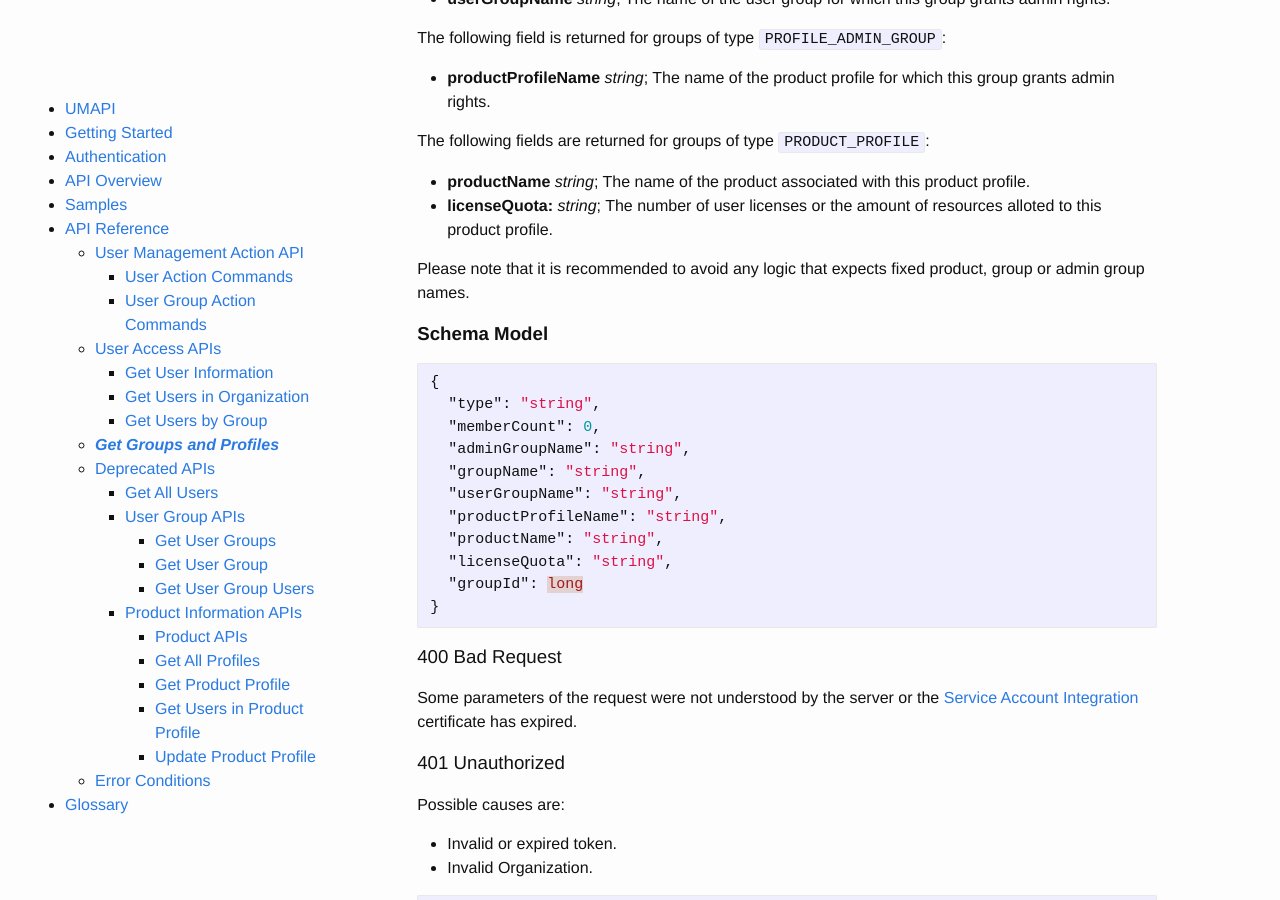
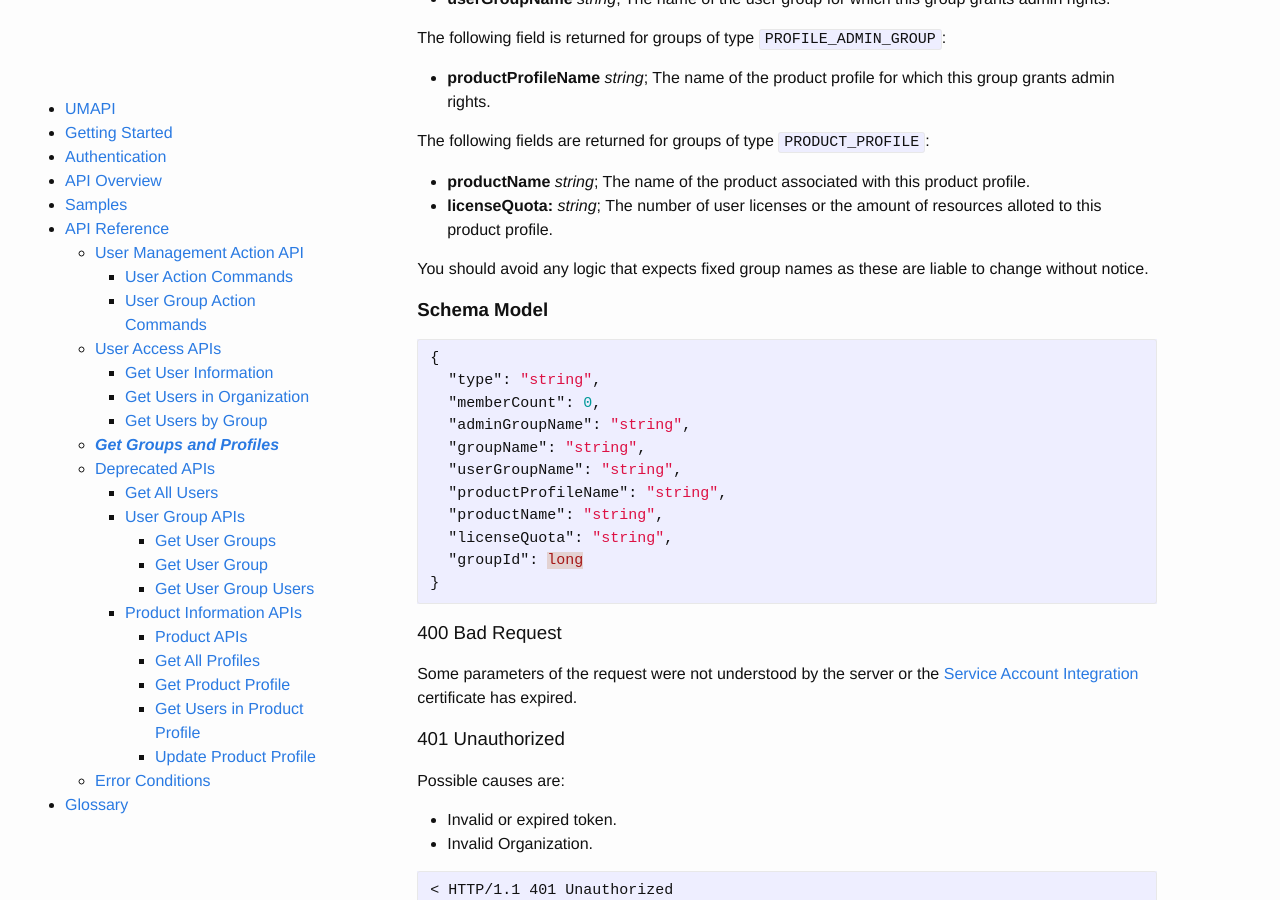
Before and after one commit to adobe-apiplatform/umapi-documentation, a Jekyll site: the page built from docs/en/api/group.md, in a window 1280 px wide and 900 px high, scrolled down 3537 px. Built offline with Jekyll 4.4.1, drawn with Linux system fonts in a browser that asks for light colours; emoji names are drawn with the system emoji font.

```diff
--- a/docs/en/api/group.md
+++ b/docs/en/api/group.md
@@ -142,7 +142,7 @@ The following fields are returned for groups of type `PRODUCT_PROFILE`:
 * __productName__ _string_; The name of the product associated with this product profile.
 * __licenseQuota:__ _string_; The number of user licenses or the amount of resources alloted to this product profile.
 
-Please note that it is recommended to avoid any logic that expects fixed product, group or admin group names.
+You should avoid any logic that expects fixed group names as these are liable to change without notice.
 
 ### __Schema Model__
 
```
Also changed, not shown: docs/en/api/ActionsCmds.md (+1 -1 lines), docs/en/api/getUser.md (+1 -1 lines), docs/en/api/getUsersByGroup.md (+1 -1 lines), docs/en/api/getUsersWithPage.md (+1 -1 lines), docs/en/index.md (+2 -1 lines), README.md.
